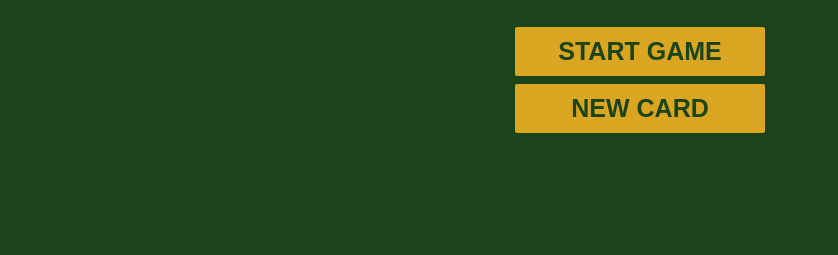
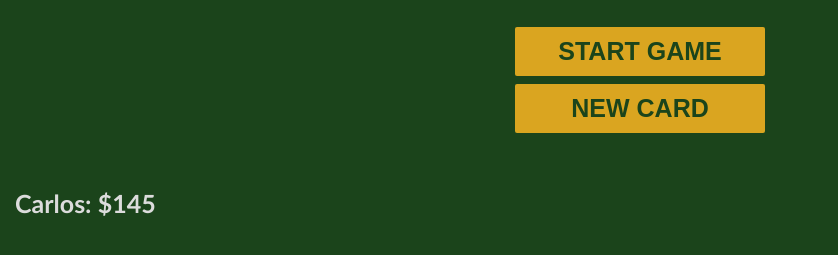
Before and after one commit to Chorle/P4---Blackjack, a plain HTML site: page index.html in a window 1280 px wide. Shown: the part 285-540 px from the top of the page, without its empty margins (0-838 px from the left). Drawn offline with Linux system fonts and the light colour scheme.

Commit message:
Add Object

```diff
--- a/index.html
+++ b/index.html
@@ -29,6 +29,10 @@
             <button id="new-card-btn">NEW CARD</button>
         </div>
 
+        <div id="new-player">
+            <p id="player-el"></p>
+        </div>
+
     </div>
 
     <p id="greeting-el"></p>
--- a/index.js
+++ b/index.js
@@ -37,12 +37,20 @@ let cards = [];
 let sum = 0;
 let hasBlackJack = false;
 let isAlive = false;
-let message = ""
+let message = '';
 let messageEl = document.getElementById('message-el');
 let sumEl = document.getElementById('sum-el');
 let cardsEl = document.getElementById('cards-el');
 
 console.log(cards);
+
+let player = {
+    name: 'Carlos',
+    chips: '145'
+}
+
+let playerEl = document.getElementById('player-el');
+playerEl.textContent = player.name + ': $' + player.chips;
 
 //----------------------------------------------------
 
@@ -114,15 +122,20 @@ function getRandomCard () {
 
  console.log(getRandomCard())
 
-//-------------------------------------------
+//---------------------FOR LOOPS----------------------
 
-/* for (let i = 1; i < 11; i += 1) {
+/*
 
+for (let i = 1; i < 11; i += 1) {
     console.log(i);
+};
 
-}; */
-//----------------------------------------
+*/
+
+//-----------------------------------------------------
+
 /*
+
 let cardsTest = [7, 3, 9];
 
 for (let i = 0; i < cardsTest.length; i++) {
@@ -142,10 +155,13 @@ for (let i = 0; i < sentence.length; i++) {
 }
 
 greetingEl.textContent.trimEnd
- */
+
+*/
 
 //------------------------------------------------
+
 /*
+
 let player1Time = 102
 let player2Time = 107
 
@@ -172,7 +188,7 @@ let totalTime = getTotalRaceTime();
 console.log(totalTime);
  */
 
-//---------------------------------------------------
+//---------------------------MATH FUNCTION------------------------
 
 /*
 function rollDice() {
@@ -187,7 +203,7 @@ let flooredNumber = Math.floor(3.45632)
 console.log(flooredNumber)
  */
 
-//--------------------------------------------------------
+//---------------------------LOGICAL OPERATOR-----------------------------
 /*
 let hasCompletedCourse = true;
 let givesCertificate = true;
@@ -226,3 +242,33 @@ if (likesDocumentaries === true || likesStartups === true) {
     recommendMovie();
 }
  */
+
+//-------------------------Objects-----------------------------
+
+/*
+
+let course = {
+    title: 'Learn CSS Grid for free',
+    lessons: 16,
+    creator: 'Carlos Julián Denogens',
+    length: 63,
+    level: 2,
+    isFree: true,
+    tags: ['html', 'css']
+}
+
+console.log(course.tags);
+
+//------------------------------------------------------
+
+let castle = {
+    title: 'Live like a king in my castle',
+    price: 190,
+    isSuperHost: true,
+    image: ['img/castle1.png', 'img/castle2.png']
+}
+
+console.log(castle.price);
+console.log(castle.isSuperHost);
+
+*/
--- a/styles.css
+++ b/styles.css
@@ -49,3 +49,14 @@ p:first-child {
     border-radius: 2px;
     cursor: pointer;
 }
+
+#new-player {
+    margin-top: 55px;
+    margin-left: 15px;
+}
+
+#player-el {
+    font-style: normal;
+    font-size: 25px;
+    text-align: left;
+}
```
